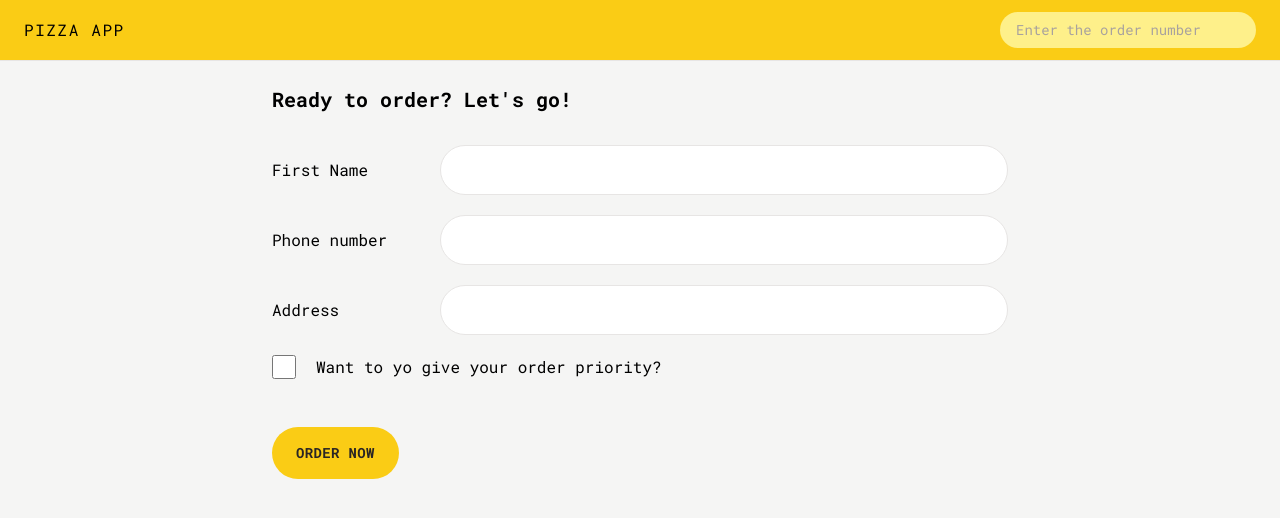
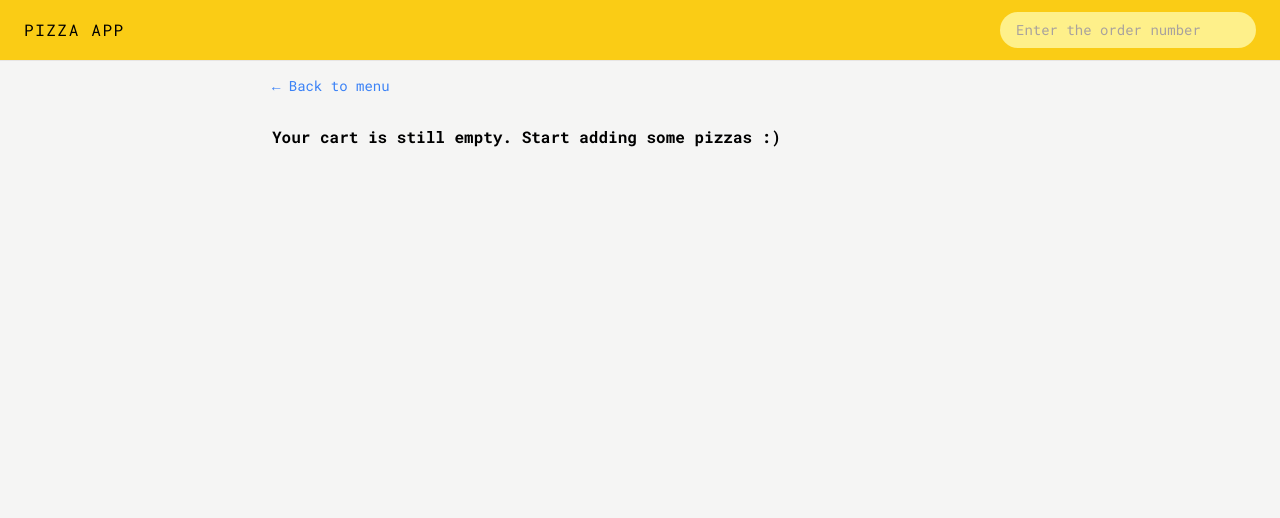
Before and after one commit to sahil-sth/pizza-order, a React (Vite) app: page /order/new in a window 1280 px wide. Shown: the top 518 px of the page. Built offline with nearby package versions, Linux system fonts and the light colour scheme.

Commit message:
Submit the order when user is ready to order

```diff
--- a/src/features/order/CreateOrder.jsx
+++ b/src/features/order/CreateOrder.jsx
@@ -6,46 +6,29 @@ import {
   useActionData,
   useNavigation,
 } from "react-router-dom";
+import { useSelector } from "react-redux";
+
 import { createOrder } from "../../services/apiRestaurant";
+
 import Button from "../../ui/Button";
-import { useSelector } from "react-redux";
+import EmptyCart from "../cart/EmptyCart";
+import { getUsername } from "../user/userSlice";
+import { getCart } from "../cart/cartSlice";
+
 // https://uibakery.io/regex-library/phone-number
 const isValidPhone = (str) =>
   /^\+?\d{1,4}?[-.\s]?\(?\d{1,3}?\)?[-.\s]?\d{1,4}[-.\s]?\d{1,4}[-.\s]?\d{1,9}$/.test(
     str,
   );
 
-const fakeCart = [
-  {
-    pizzaId: 12,
-    name: "Mediterranean",
-    quantity: 2,
-    unitPrice: 16,
-    totalPrice: 32,
-  },
-  {
-    pizzaId: 6,
-    name: "Vegetale",
-    quantity: 1,
-    unitPrice: 13,
-    totalPrice: 13,
-  },
-  {
-    pizzaId: 11,
-    name: "Spinach and Mushroom",
-    quantity: 1,
-    unitPrice: 15,
-    totalPrice: 15,
-  },
-];
-
 function CreateOrder() {
   // const [withPriority, setWithPriority] = useState(false);
   const navigation = useNavigation();
   const isSubmitting = navigation.state === "submitting";
-  const cart = fakeCart;
+  const cart = useSelector(getCart);
   const formErrors = useActionData();
-  const username = useSelector((state) => state.user.username);
+  const username = useSelector(getUsername);
+  if (!cart.length) return <EmptyCart />;
   return (
     <div className="px-4 py-6">
       <h2 className="mb-8 text-xl font-semibold">Ready to order? Let's go!</h2>
@@ -124,9 +107,9 @@ export async function action({ request }) {
     errors.phone = "Please provide the correct phone number";
   // checking if the errors object has any values
   if (Object.keys(errors).length > 0) return errors;
-  // const newOrder = await createOrder(order);
-  // return redirect(`/order/${newOrder.id}`);
-  return null;
+  // if everything is good then submit the order
+  const newOrder = await createOrder(order);
+  return redirect(`/order/${newOrder.id}`);
 }
 
 export default CreateOrder;
```
